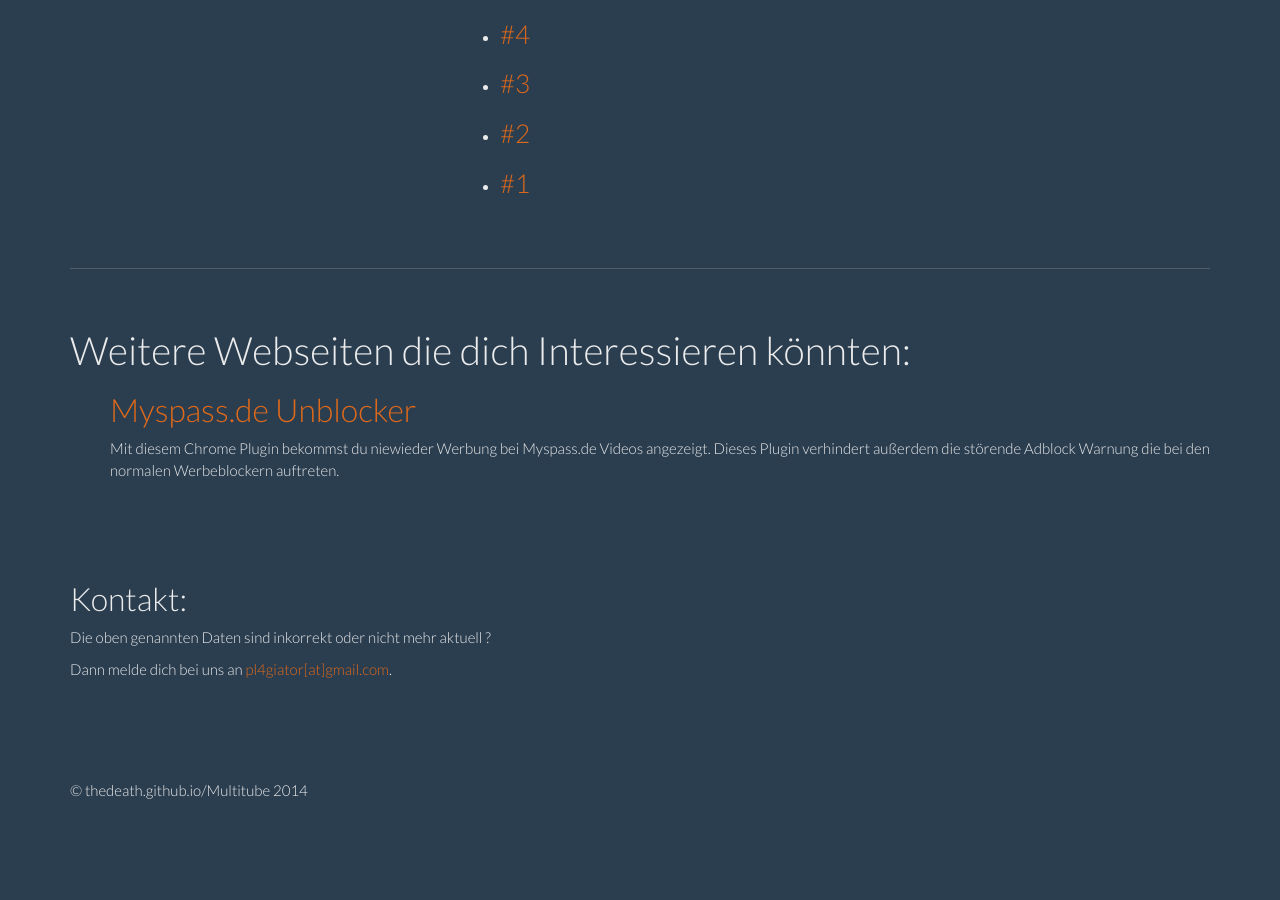
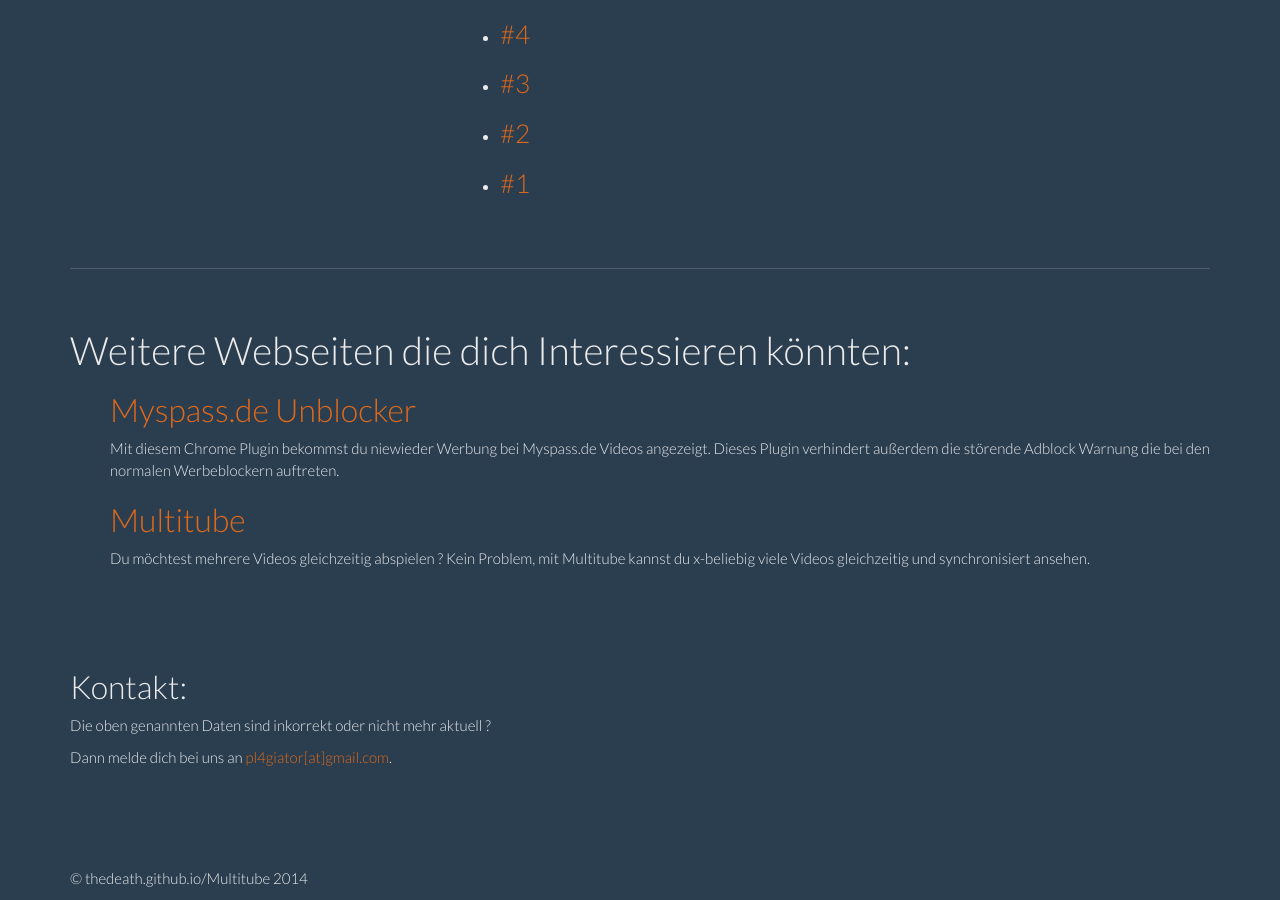
Before and after one commit to swimmesberger/Varo, a Jekyll site: the page built from index.html, in a window 1280 px wide and 900 px high, scrolled down 6511 px. Built offline with Jekyll 4.4.1, drawn with Linux system fonts in a browser that asks for light colours; nearby versions of some CDN libraries; before the commit the page ends 7323 px from its top, so only the background shows below that; some of the changed text lies outside the part shown.

Commit message:
Fixed typo and added multitube

```diff
--- a/index.html
+++ b/index.html
@@ -58,6 +58,10 @@ keywords: Varo, Videos, Multitube, Überblick, Information, Info
 				<h2><a href="http://myspassunblocker.github.io/">Myspass.de Unblocker</a></h2>
 				<p>Mit diesem Chrome Plugin bekommst du niewieder Werbung bei Myspass.de Videos angezeigt. Dieses Plugin verhindert außerdem die störende Adblock Warnung die bei den normalen Werbeblockern auftreten.</p>
 			</li>
+			<li>
+				<h2><a href="http://thedeath.github.io/Multitube/">Multitube</a></h2>
+				<p>Du möchtest mehrere Videos gleichzeitig abspielen ? Kein Problem, mit Multitube kannst du x-beliebig viele Videos gleichzeitig und synchronisiert ansehen.</p>
+			</li>
 		</ul>
 	</div>
 	<div class="block">
--- a/videos.json
+++ b/videos.json
@@ -96,7 +96,7 @@
             ]
         },
         {
-            "name": "Ungetadelt",
+            "name": "Ungetaddelt",
             "member": [
                 {
                     "name": "Taddl",
```
